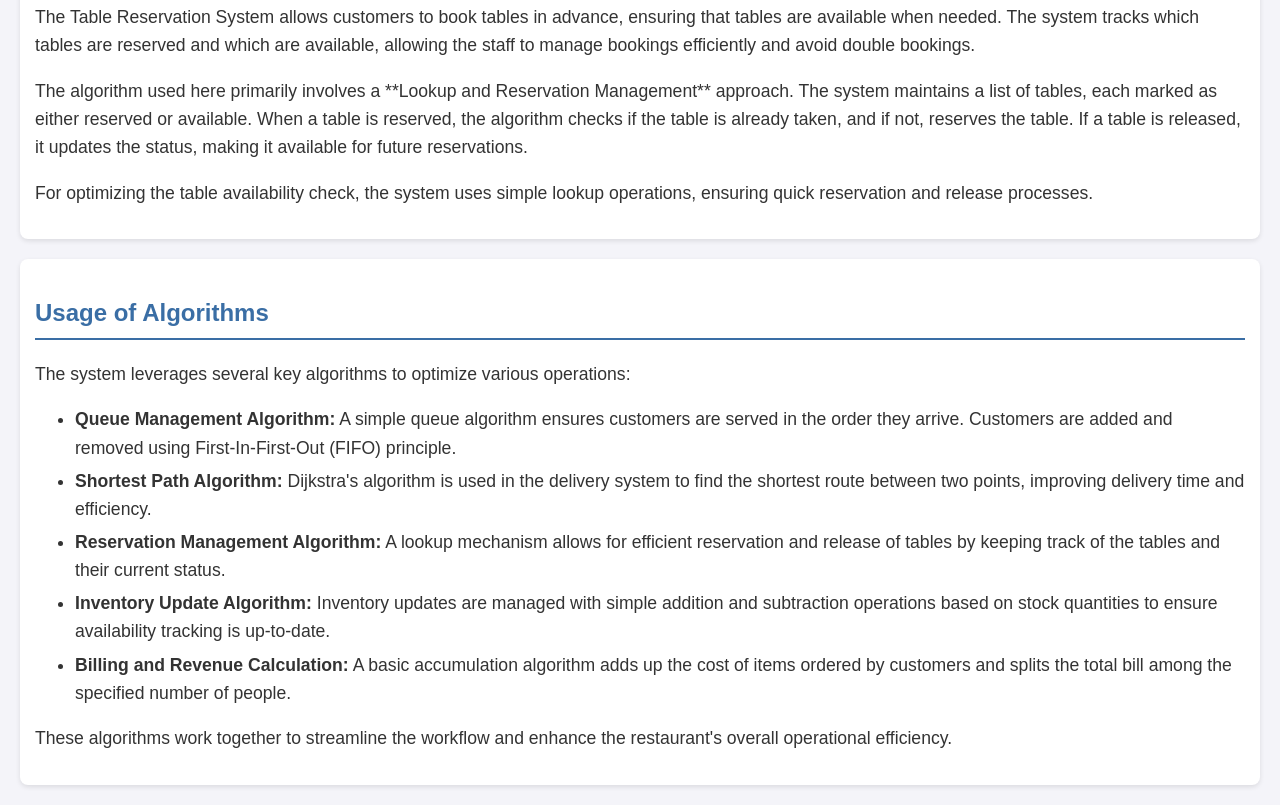
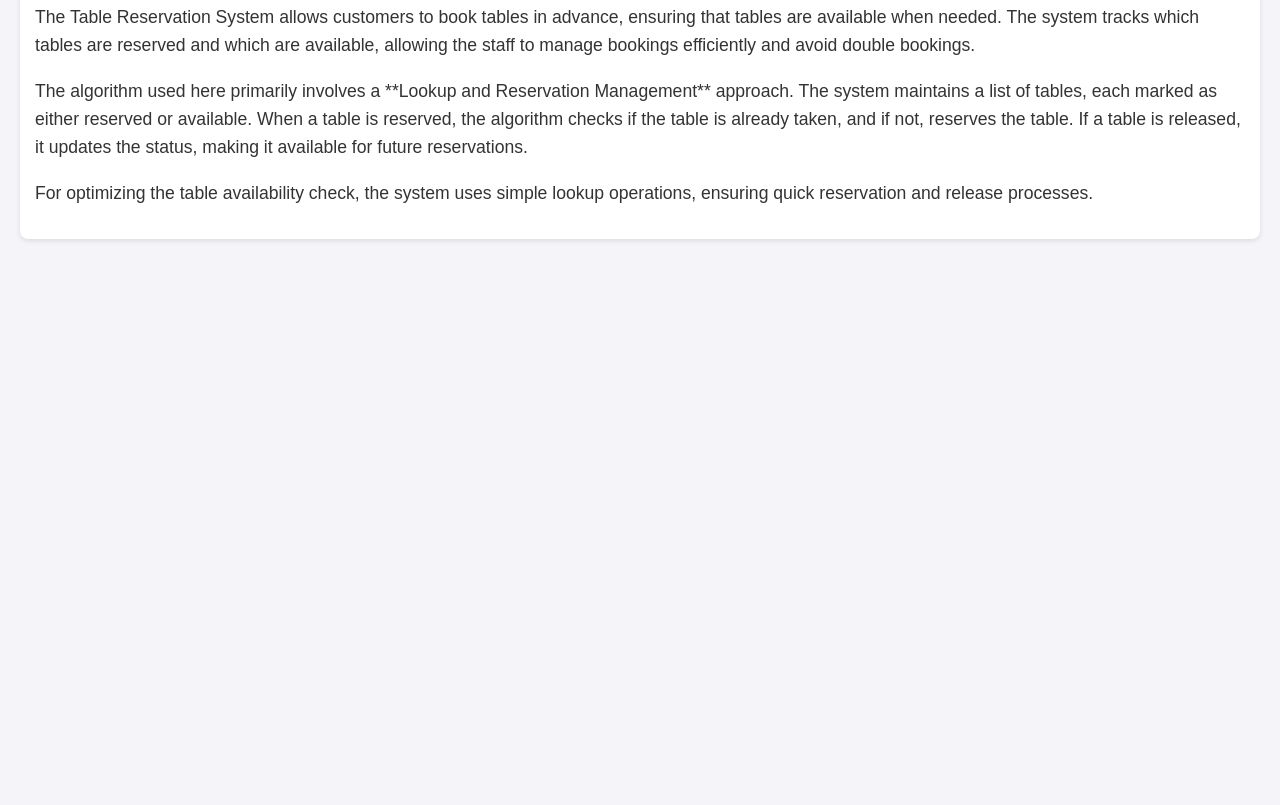
Before and after one commit to 01fe23bcs090/portfolio.github.io, a plain HTML site: page Course_Project/index.html in a window 1280 px wide. Shown: the part 958-1763 px from the top of the page. After the commit the page ends 1217 px from the top, so only its background shows below. Drawn offline with Linux system fonts and the light colour scheme.

Commit message:
Update index.html

```diff
--- a/Course_Project/index.html
+++ b/Course_Project/index.html
@@ -128,23 +128,5 @@
         </div>
     </div>
 
-    <div class="algorithms">
-        <h2>Usage of Algorithms</h2>
-        <div class="content">
-            <p>The system leverages several key algorithms to optimize various operations:</p>
-            <ul>
-                <li><strong>Queue Management Algorithm:</strong> A simple queue algorithm ensures customers are served in the order they arrive. Customers are added and removed using First-In-First-Out (FIFO) principle.</li>
-                <li><strong>Shortest Path Algorithm:</strong> Dijkstra's algorithm is used in the delivery system to find the shortest route between two points, improving delivery time and efficiency.</li>
-                <li><strong>Reservation Management Algorithm:</strong> A lookup mechanism allows for efficient reservation and release of tables by keeping track of the tables and their current status.</li>
-                <li><strong>Inventory Update Algorithm:</strong> Inventory updates are managed with simple addition and subtraction operations based on stock quantities to ensure availability tracking is up-to-date.</li>
-                <li><strong>Billing and Revenue Calculation:</strong> A basic accumulation algorithm adds up the cost of items ordered by customers and splits the total bill among the specified number of people.</li>
-            </ul>
-            <p>These algorithms work together to streamline the workflow and enhance the restaurant's overall operational efficiency.</p>
-        </div>
-    </div>
-
 </body>
 </html>
-
-</body>
-</html>
```
